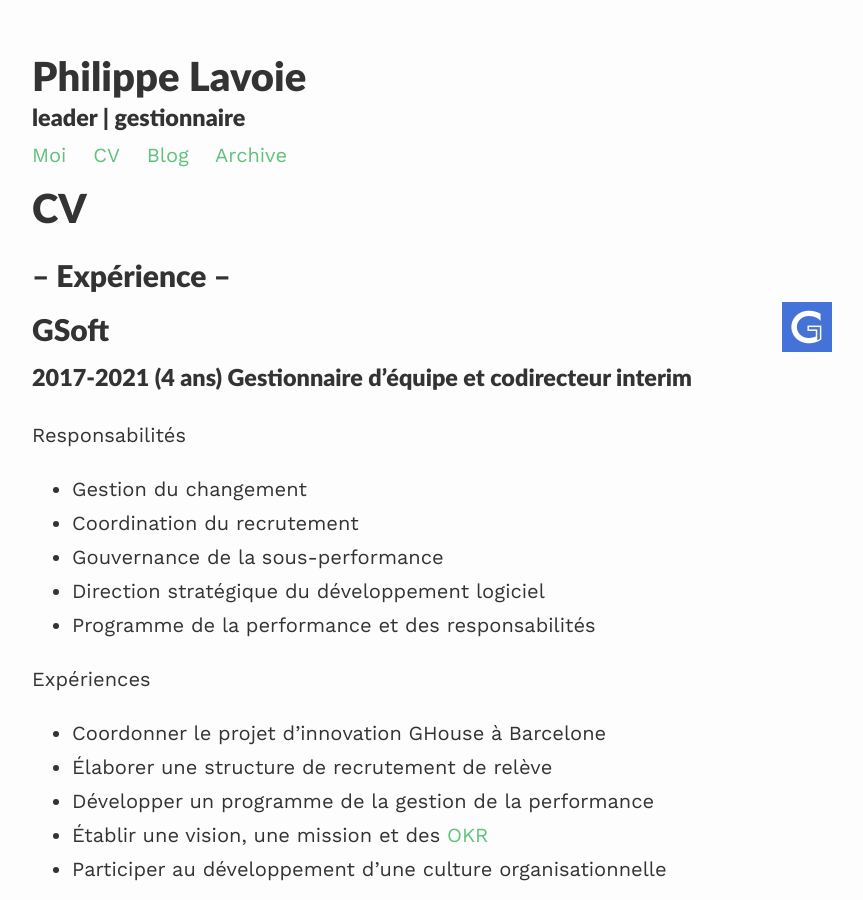
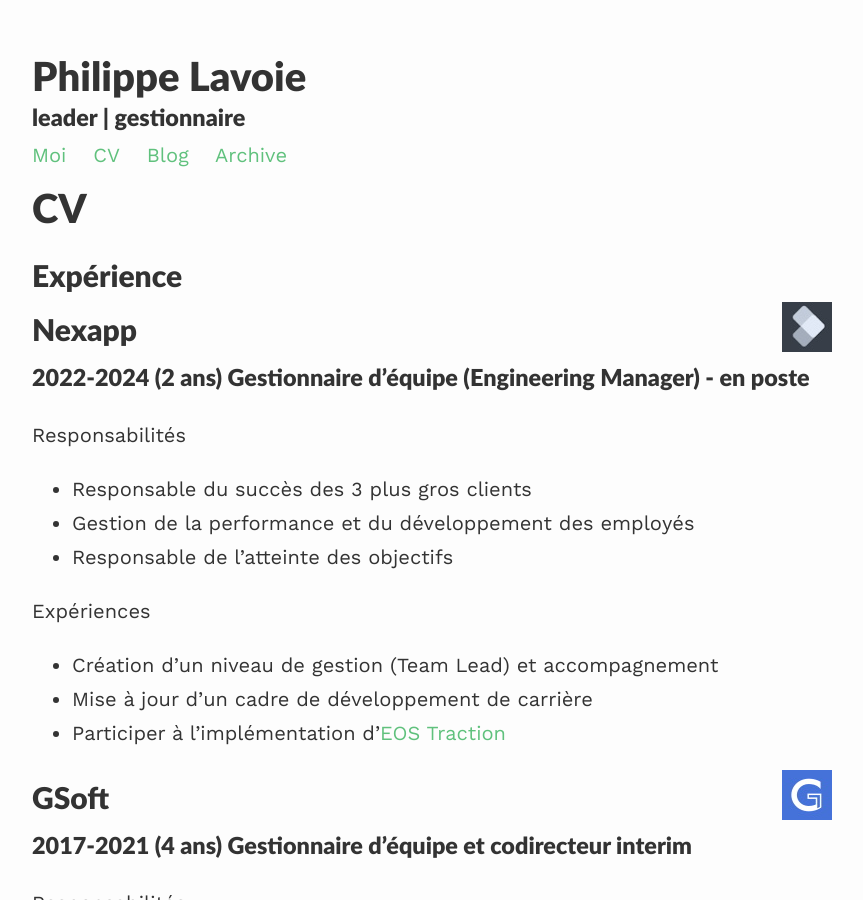
Before and after one commit to drdeteck/Me2, a Jekyll site: the page built from cv.md, in a window 1280 px wide and 900 px high. Shown: the whole window, without its empty margins (208-1071 px from the left). Built offline with Jekyll 4.4.1, drawn with Linux system fonts in a browser that asks for light colours; nearby versions of some CDN libraries.

Commit message:
Update cv.md

```diff
--- a/cv.md
+++ b/cv.md
@@ -4,8 +4,23 @@ title: CV
 description: leader | gestionnaire
 ---
 
--- Expérience --
+Expérience
 ================
+
+![Nexapp Logo](/assets/images/n50.jpg "Nexapp Logo"){:style="float: right;"}Nexapp
+------------
+
+### 2022-2024 (2 ans) **Gestionnaire d’équipe (Engineering Manager) - en poste** ###
+Responsabilités
+-	Responsable du succès des 3 plus gros clients
+-	Gestion de la performance et du développement des employés
+-	Responsable de l'atteinte des objectifs
+
+
+Expériences
+-	Création d'un niveau de gestion (Team Lead) et accompagnement
+-	Mise à jour d'un cadre de développement de carrière
+-	Participer à l'implémentation d'[EOS Traction](https://www.eosworldwide.com/what-is-eos)
 
 ![GSoft Logo](/assets/images/g50.jpg "GSoft Logo"){:style="float: right;"}GSoft
 ------------
```
